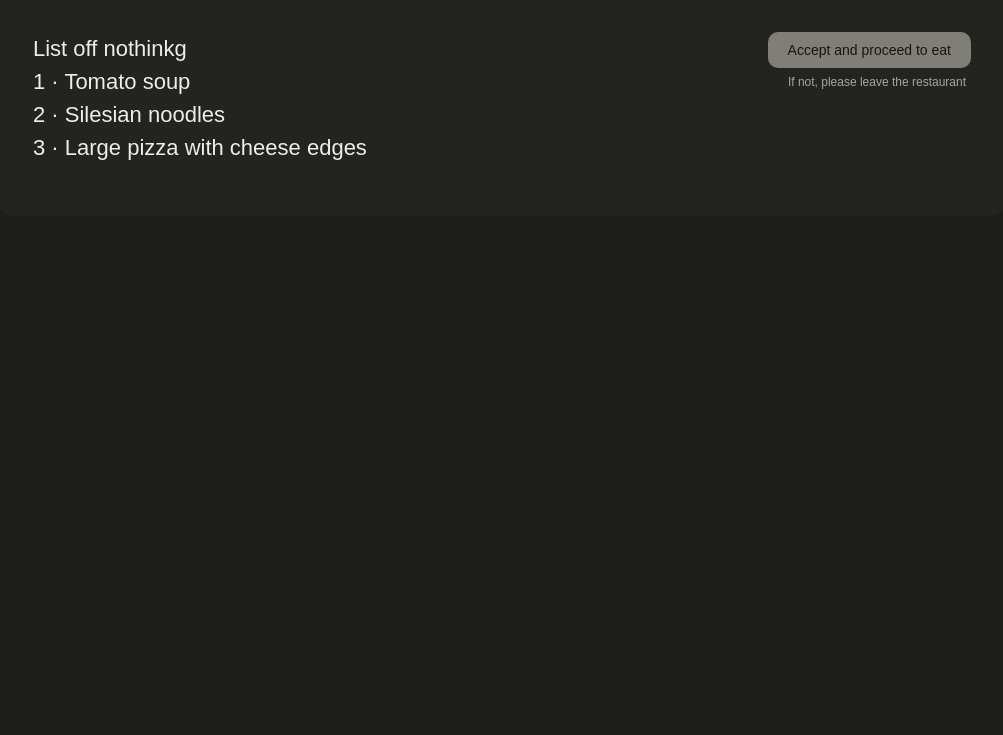
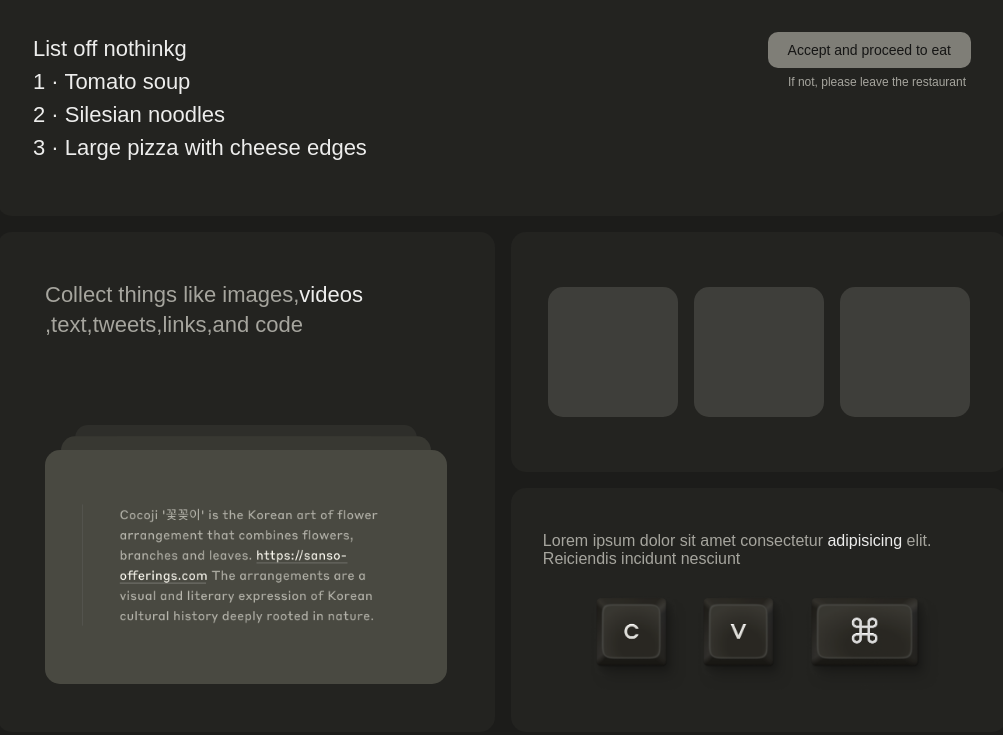
Before and after one commit to Kleszczow/full-page-designe, a plain HTML site: page index.html in a window 1280 px wide. Shown: the part 756-1491 px from the top of the page, without its empty margins (138-1141 px from the left). Before the commit the page ends 1008 px from the top, so only its background shows below. Drawn offline with nearby package versions, Linux system fonts and the light colour scheme; a web font is replaced by a local one.

Commit message:
Finished third row styling.
jpg optimization from 11.4MB to 650KB

to make animations of tile transitions in JS and changing the position of horizontal tiles after dragging

```diff
--- a/base.js
+++ b/base.js
@@ -23,6 +23,7 @@ const changeColor = () => {
       logIn.style.color = "var(--colors-sand9)";
       accept.style.background = "var(--colors-sand10)";
       accept.style.color = "var(--colors-sand12)";
+      swichText.innerHTML = "swich to dark";
     } else {
       body.style.background = "var(--colors-sand2)";
       body.style.color = "var(--colors-sandA11)";
@@ -34,6 +35,7 @@ const changeColor = () => {
       logIn.style.background = "var(--colors-sandA3";
       accept.style.background = "var(--colors-sand10)";
       accept.style.color = "var(--colors-sand1)";
+      swichText.innerHTML = "swich to light";
     }
   });
 };
--- a/index.html
+++ b/index.html
@@ -55,8 +55,8 @@
           <div class="panel five">
             <img
               id="mainImg"
-              src="./pictures/museum-of-new-zealand-te-papa-tongarewa-KHHgCEN_HAw-unsplash.jpg"
-              alt="donuts imagine"
+              src="./pictures/museum-of-new-zealand-te-papa-tongarewa-KHHgCEN_HAw-unsplash2.jpg"
+              alt="landscape"
             />
             <div class="bottom">
               <div class="leftBottom">
@@ -75,6 +75,64 @@
           </div>
         </div>
       </div>
+      <div class="threeRow">
+        <div class="cardDiv panel">
+          <p class="textroll">
+            Collect things like images,<span id="lightTex">videos</span
+            ><br>,text,tweets,links,and code
+          </p>
+          <div class="divRoller">
+          <div class="korean">
+            <img
+              class="cardImg"
+              src="./pictures/roll/pobrane (1).png"
+              alt=""
+              srcset=""
+            />
+          </div>
+            <div class="video">
+              <img
+                class="cardImg"
+                src="./pictures/roll/video.png"
+                alt=""
+                srcset=""
+              />
+          </div>
+          <div class="twiitGpt">
+            <img class="cardImg" src="./pictures/roll/pobrane.png" alt="">
+          </div>
+        </div>
+        </div>
+        <div class="keyboardandOrder">
+          <span class="order panel">
+            <div class="trough tordiv"></div>
+            <div class="orders tordiv"></div>
+            <div class="reorder tordiv"></div>
+          </span>
+          <span class="keyboard panel">
+            <p>Lorem ipsum dolor sit amet consectetur <span id="lightTex">adipisicing</span
+              > elit.
+              Reiciendis incidunt nesciunt</p>
+            <div class="keycapsDiv">
+            <img
+              class="keycaps keyA"
+              src="./pictures/keboard/pobrane (2).png"
+              alt=""
+            />
+            <img
+              class="keycaps keyB"
+              src="./pictures/keboard/pobrane (3).png"
+              alt=""
+            />
+            <img
+              class="keycaps keyC"
+              src="./pictures/keboard/pobrane (4).png"
+              alt=""
+            />
+          </div>
+          </span>
+        </div>
+
     </main>
     <script src="base.js"></script>
   </body>
--- a/style.css
+++ b/style.css
@@ -254,3 +254,90 @@ label:active:after {
 .panelLight {
   background: var(--colors-sand12);
 }
+.threeRow {
+  display: flex;
+  width: 100%;
+  gap: 1em;
+  height: 500px;
+}
+.cardDiv {
+  width: 50%;
+  display: flex;
+  flex-direction: column;
+  justify-content: space-between;
+  padding: 3em;
+  position: relative;
+}
+.textroll {
+  font-size: var(--font-size-medium);
+  line-height: 1.4;
+}
+#lightTex {
+  color: var(--colors-sand12);
+}
+.keyboardandOrder {
+  display: flex;
+  flex-direction: column;
+  gap: 1em;
+
+  width: 50%;
+}
+.keyboard {
+  display: flex;
+  flex-direction: column;
+  height: 50%;
+  position: relative;
+  align-items: center;
+  justify-content: center;
+  padding: 2em;
+  gap: 1em;
+}
+.keycaps {
+  height: 100px;
+  transform: translate(5%, 10%);
+}
+
+.order {
+  height: 50%;
+  display: flex;
+  align-items: center;
+  justify-content: center;
+  gap: 1em;
+}
+.tordiv {
+  width: 130px;
+  height: 130px;
+  background-color: var(--colors-sand7);
+  border-radius: 15px;
+}
+.cardImg {
+  width: 100%;
+}
+.divRoller {
+  height: 70%;
+  position: relative;
+}
+.korean,
+.video,
+.twiitGpt {
+  border-radius: 15px;
+  position: absolute;
+  bottom: 0;
+}
+.video {
+  transform: translateY(-25px);
+  background-color: rgb(56, 56, 50);
+  scale: 0.92;
+  z-index: 2;
+}
+.korean {
+  transform: translateY(0);
+  z-index: 3;
+  background-color: rgb(73, 73, 65);
+}
+.twiitGpt {
+  z-index: 1;
+  background-color: rgb(46, 46, 42);
+  scale: 0.85;
+  transform: translateY(-50px);
+}
```
Also changed, not shown: pictures/keboard/pobrane (2).png (added), pictures/keboard/pobrane (3).png (added), pictures/keboard/pobrane (4).png (added), pictures/museum-of-new-zealand-te-papa-tongarewa-KHHgCEN_HAw-unsplash2.jpg (added), pictures/roll/pobrane (1).png (added), pictures/roll/pobrane.png (added), pictures/roll/video.png (added), 1 other file.
